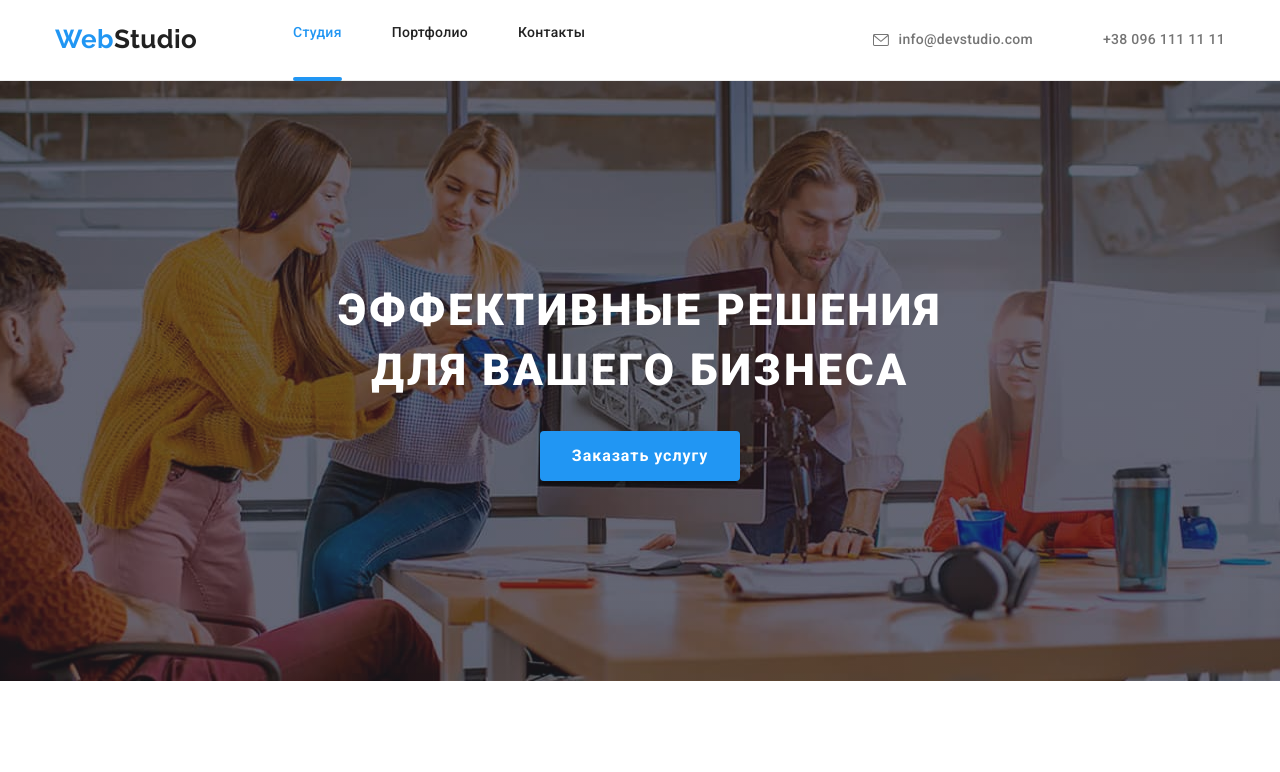
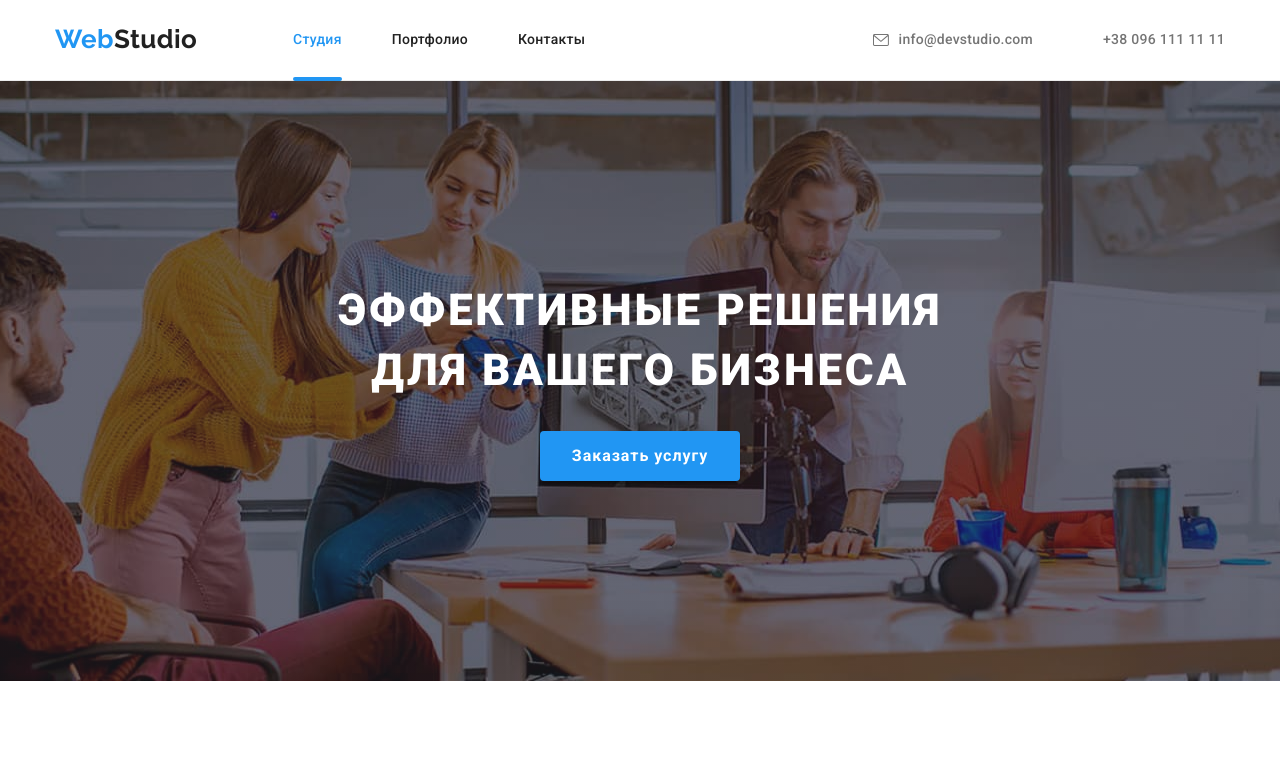
Before and after one commit to Olevova/goit-markup-hw-08, a plain HTML site: page index.html in a window 1280 px wide. Shown: the top 772 px of the page. Drawn offline with nearby package versions, Linux system fonts and the light colour scheme.

Commit message:
hw-7 end

```diff
--- a/sass/components/_backdrop.scss
+++ b/sass/components/_backdrop.scss
@@ -54,6 +54,7 @@
     transition: fill 250ms cubic-bezier(0.4, 0, 0.2, 1);
     width: 18px;
     height: 18px;
+
 }
 
 .backdrop__modalbutton {
@@ -68,6 +69,7 @@
     border: 1px solid rgba(0, 0, 0, 0.1);
     top: 8px;
     right: 8px;
+
 
     &:hover .backdrop__crossicon,
     &:focus .backdrop__crossicon {
--- a/sass/components/_header.scss
+++ b/sass/components/_header.scss
@@ -16,8 +16,8 @@ header {
 
 .header__navlink {
     display: inline-block;
-    padding-top: 25px;
-    padding-bottom: 25px;
+    padding-top: 32px;
+    padding-bottom: 32px;
     height: 100%;
 
     font-family: 'Roboto';
```
Also changed, not shown: css/main.css, css/main.min.css, 2 other files.
